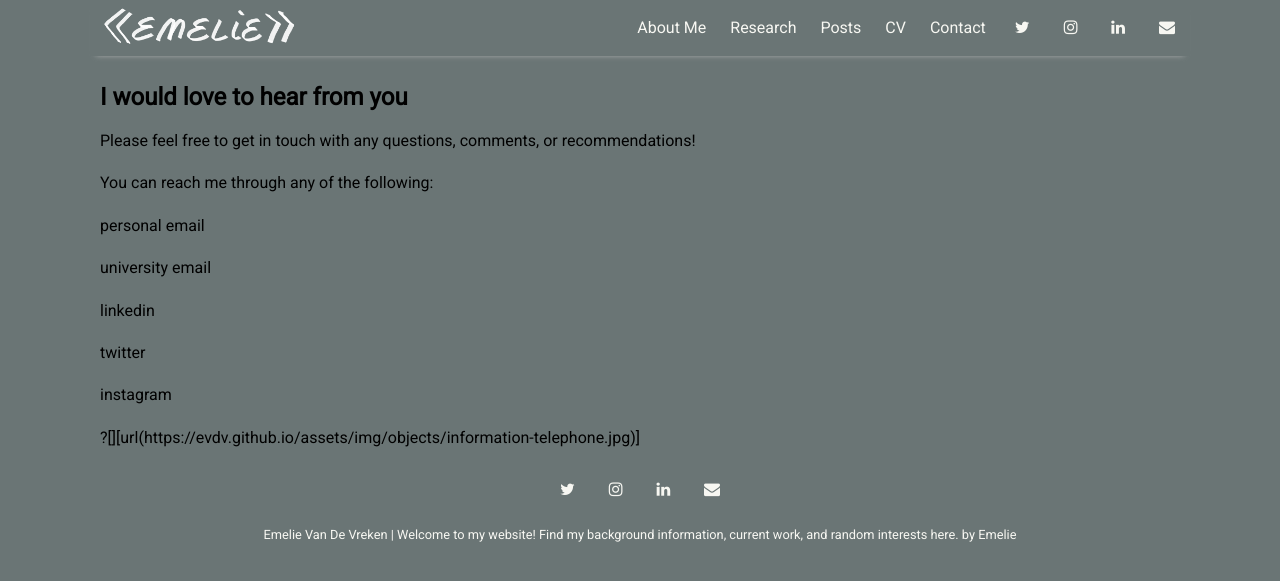
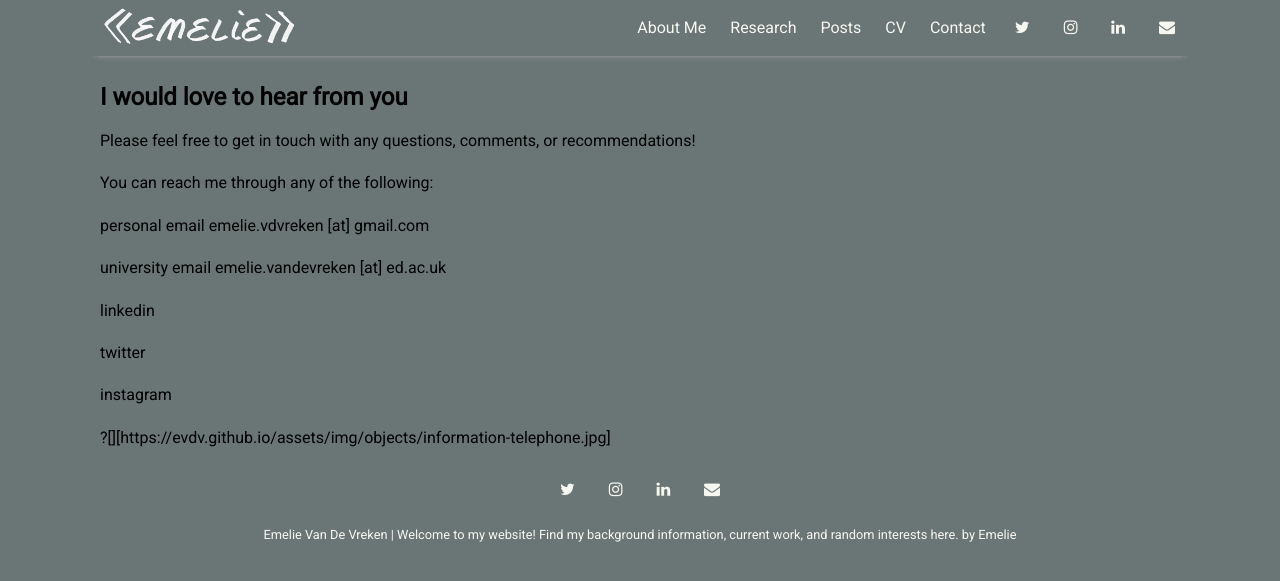
Before and after one commit to evdv/evdv.github.io, a Jekyll site: the page built from _pages/contact.md, in a window 1280 px wide. Shown: the top 581 px of the page. Built offline with Jekyll 4.4.1, drawn with Linux system fonts in a browser that asks for light colours; nearby versions of some CDN libraries.

Commit message:
Update contact page

```diff
--- a/_pages/contact.md
+++ b/_pages/contact.md
@@ -10,9 +10,9 @@ Please feel free to get in touch with any questions, comments, or recommendation
 
 You can reach me through any of the following:
 
-personal email
+personal email emelie.vdvreken [at] gmail.com
 
-university email
+university email emelie.vandevreken [at] ed.ac.uk
 
 linkedin
 
@@ -20,4 +20,4 @@ twitter
 
 instagram
 
-?[][url({{ site.github.url }}/assets/img/objects/information-telephone.jpg)]
+?[][{{ site.github.url }}/assets/img/objects/information-telephone.jpg]
```
